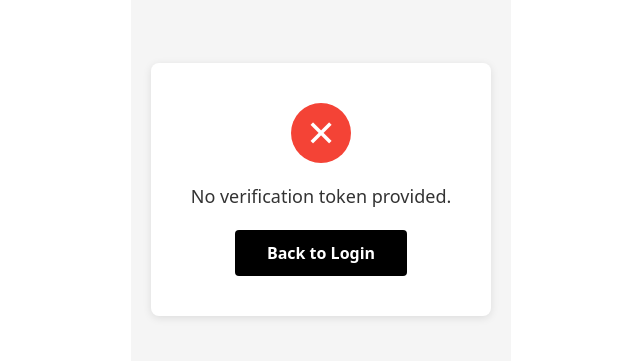
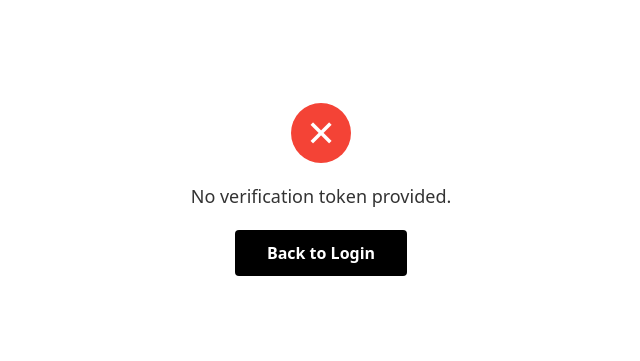
Before and after one commit to DexterPressley/MERN-Stack, a React app in the folder frontend/: page /verify-email in a window 1280 px wide. Shown: the part 263-624 px from the top of the page, without its empty margins (319-959 px from the left). Built offline with nearby package versions, Linux system fonts and the light colour scheme; the HTML template or start-up script is replaced by a standard one.

Commit message:
Added page that verifies email and redirects to login

```diff
--- a/frontend/src/pages/VerifyEmail.tsx
+++ b/frontend/src/pages/VerifyEmail.tsx
@@ -1,6 +1,6 @@
 import React, { useEffect, useState } from 'react';
 import { useSearchParams, useNavigate } from 'react-router-dom';
-import { buildPath } from '../Path';
+import { buildPath } from '../components/Path';
 
 function VerifyEmail() {
   const [searchParams] = useSearchParams();
@@ -101,13 +101,13 @@ const styles = {
     justifyContent: 'center',
     alignItems: 'center',
     minHeight: '100vh',
-    backgroundColor: '#f5f5f5',
+    backgroundColor: 'transparent',
     padding: '20px'
   } as React.CSSProperties,
   card: {
     backgroundColor: 'white',
     borderRadius: '8px',
-    boxShadow: '0 2px 8px rgba(0, 0, 0, 0.1)',
+    boxShadow: 'none',
     padding: '40px',
     maxWidth: '400px',
     width: '100%',
```
